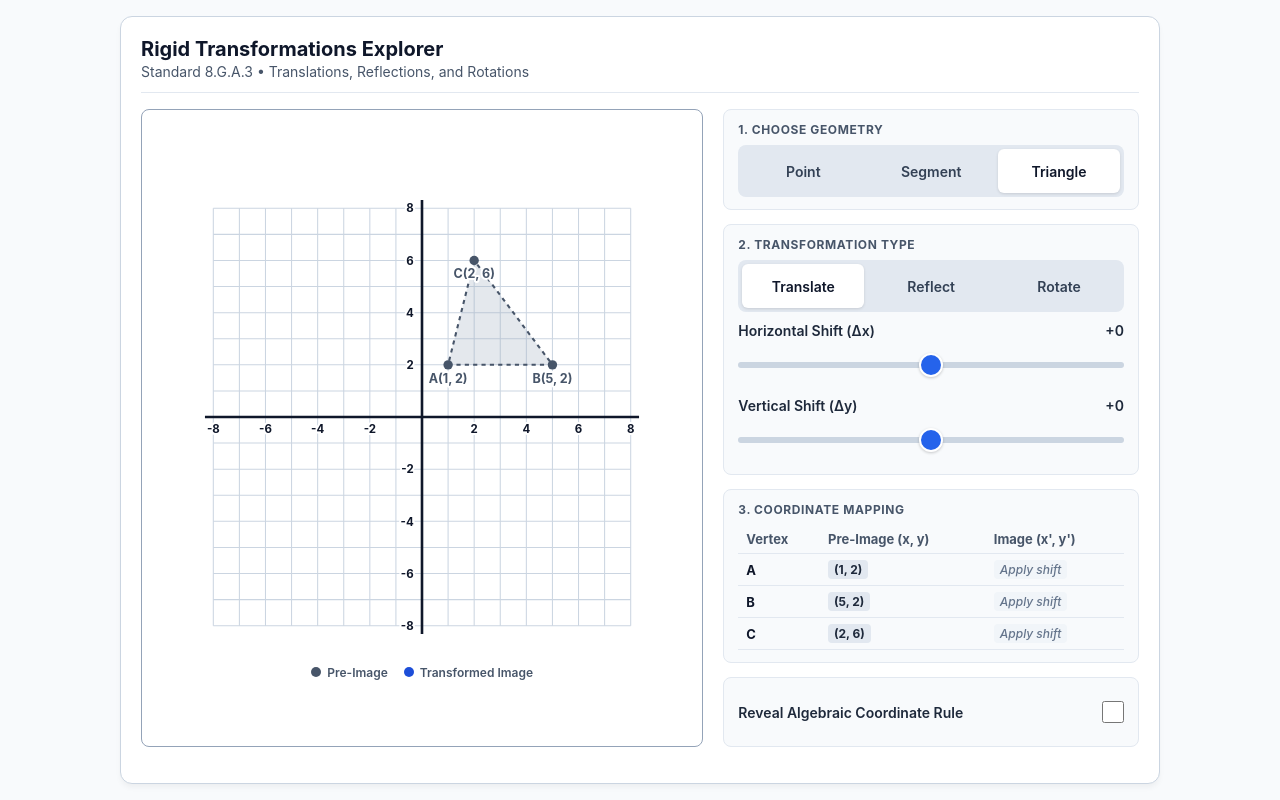
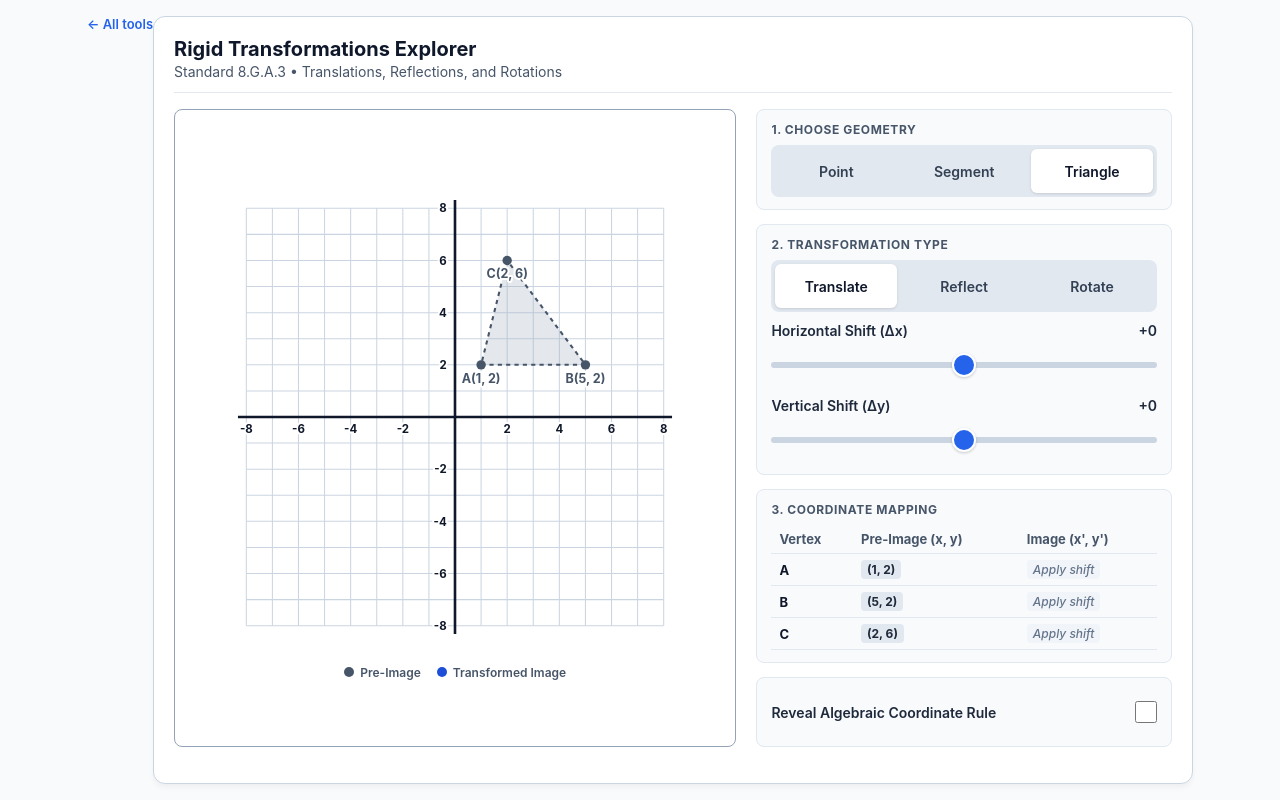
Before and after one commit to ahudson-oss/preppoint, a plain HTML site: page rigid_transformations.html in a window 1280 px wide. Drawn offline with Linux system fonts and the light colour scheme.

Commit message:
Add back link to index in rigid_transformations.html
Added a back link to navigate to the index page.

```diff
--- a/rigid_transformations.html
+++ b/rigid_transformations.html
@@ -21,6 +21,16 @@
       padding: 16px;
       min-height: 100vh;
     }
+
+    .back {
+  display: inline-block;
+  font-size: 13px;
+  font-weight: 600;
+  color: #2563eb;
+  text-decoration: none;
+  margin-bottom: 14px;
+}
+.back:hover { text-decoration: underline; }
 
     .app-container {
       width: 100%;
@@ -325,6 +335,8 @@
   </style>
 </head>
 <body>
+
+  <a class="back" href="index.html">&larr; All tools</a>
 
   <div class="app-container">
     <header>
```
